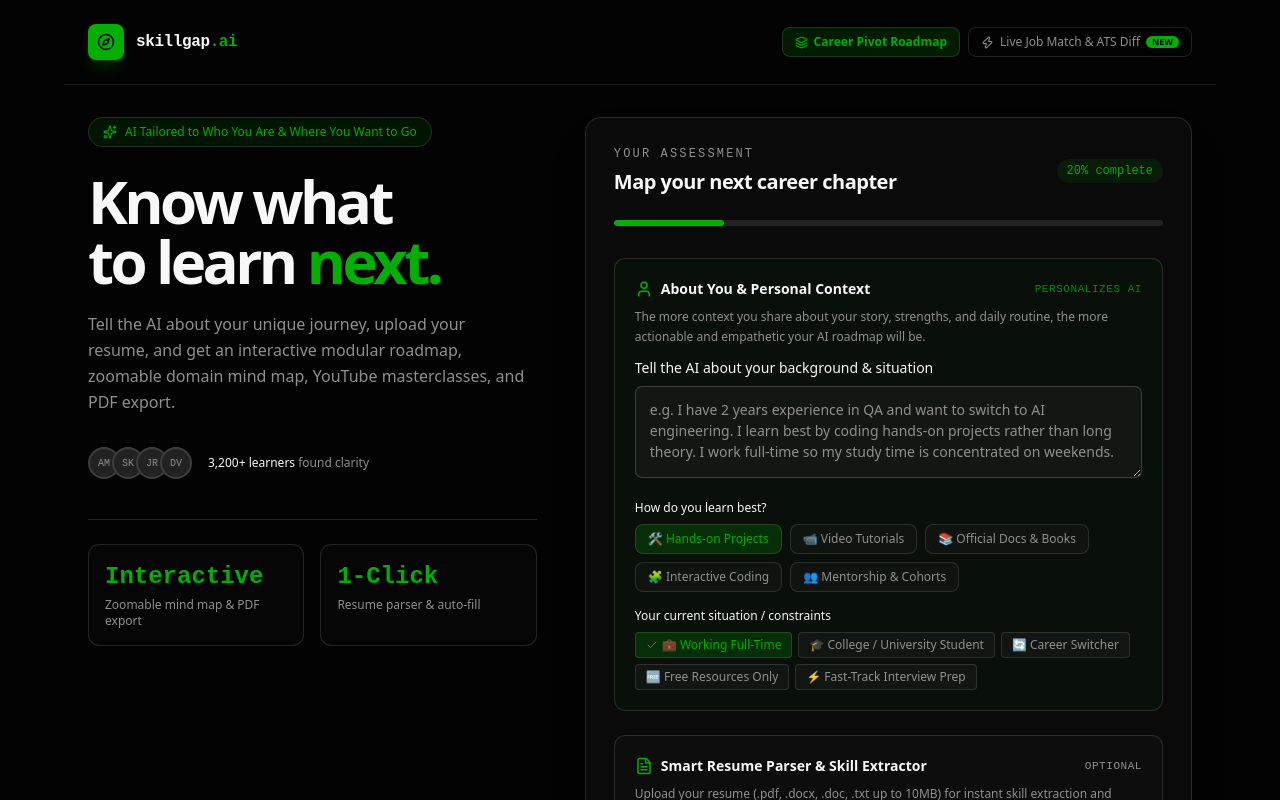
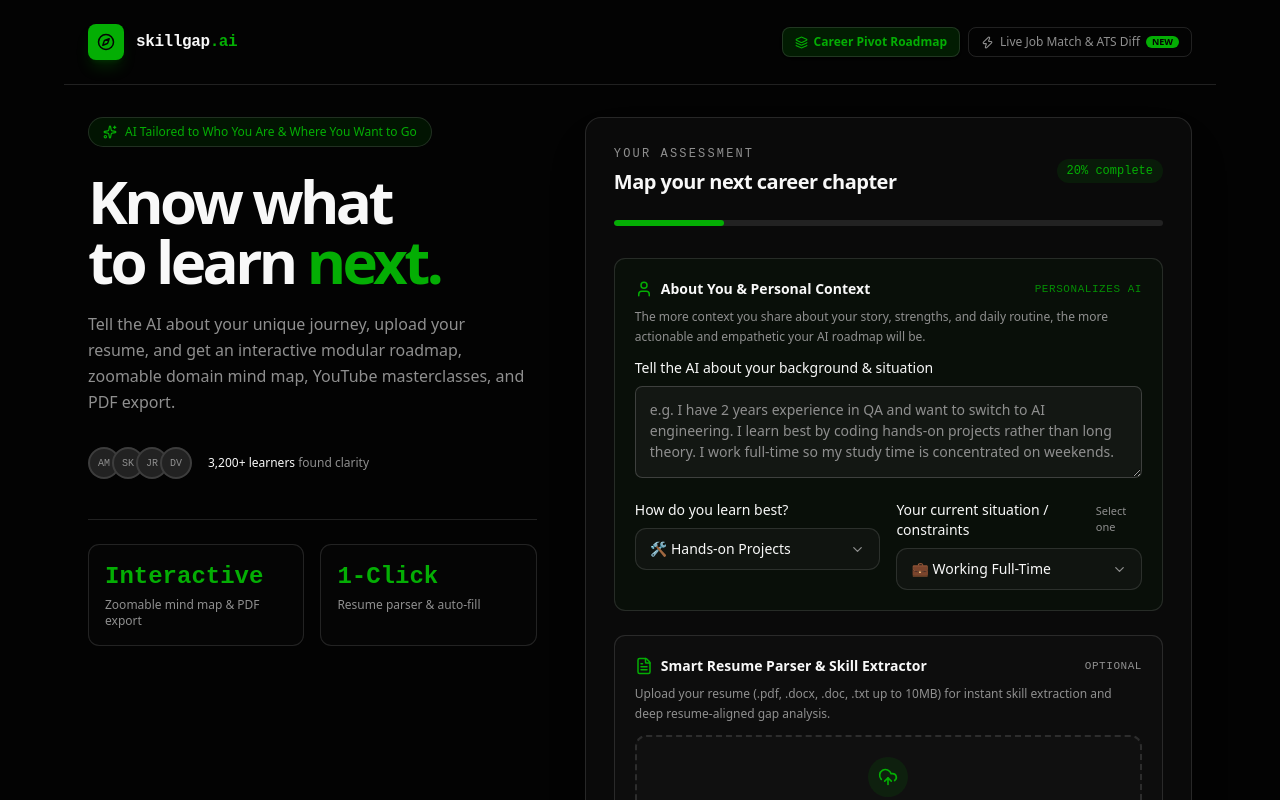
Before and after one commit to Anas-sk02/Skill-Ai, a Next.js app: page / in a window 1280 px wide. Shown: the top 800 px of the page. Built offline with nearby package versions, Linux system fonts and the light colour scheme.

Commit message:
Convert learning style and situation inputs to single-select dropdowns

```diff
--- a/app/page.tsx
+++ b/app/page.tsx
@@ -137,19 +137,19 @@ const POPULAR_SKILLS = [
 ]
 
 const LEARNING_STYLES = [
-  '🛠️ Hands-on Projects',
-  '📹 Video Tutorials',
-  '📚 Official Docs & Books',
-  '🧩 Interactive Coding',
-  '👥 Mentorship & Cohorts',
+  { label: '🛠️ Hands-on Projects', value: '🛠️ Hands-on Projects', hint: 'Build real apps & learn by doing' },
+  { label: '📹 Video Tutorials', value: '📹 Video Tutorials', hint: 'Step-by-step video courses & walkthroughs' },
+  { label: '📚 Official Docs & Books', value: '📚 Official Docs & Books', hint: 'Deep architectural theory & references' },
+  { label: '🧩 Interactive Coding', value: '🧩 Interactive Coding', hint: 'Hands-on browser challenges & sandbox drills' },
+  { label: '👥 Mentorship & Cohorts', value: '👥 Mentorship & Cohorts', hint: 'Community feedback & code reviews' },
 ]
 
-const CONTEXT_TAGS = [
-  '💼 Working Full-Time',
-  '🎓 College / University Student',
-  '🔄 Career Switcher',
-  '🆓 Free Resources Only',
-  '⚡ Fast-Track Interview Prep',
+const CONTEXT_OPTIONS = [
+  { label: '💼 Working Full-Time', value: '💼 Working Full-Time', hint: 'Concentrated study hours, evening/weekend focus' },
+  { label: '🎓 College / University Student', value: '🎓 College / University Student', hint: 'Flexible academic schedule, internship focus' },
+  { label: '🔄 Career Switcher', value: '🔄 Career Switcher', hint: 'Transitioning domains, high-leverage skill emphasis' },
+  { label: '🆓 Free Resources Only', value: '🆓 Free Resources Only', hint: 'Zero-cost open-source roadmaps & YouTube' },
+  { label: '⚡ Fast-Track Interview Prep', value: '⚡ Fast-Track Interview Prep', hint: 'Urgent turnaround for upcoming screens' },
 ]
 
 export default function Page() {
@@ -165,7 +165,7 @@ export default function Page() {
   // "About You" & Learning Preferences State
   const [aboutYou, setAboutYou] = useState('')
   const [learningStyle, setLearningStyle] = useState('🛠️ Hands-on Projects')
-  const [selectedContextTags, setSelectedContextTags] = useState<string[]>(['💼 Working Full-Time'])
+  const [currentSituation, setCurrentSituation] = useState('💼 Working Full-Time')
 
   const [loading, setLoading] = useState(false)
   const [error, setError] = useState('')
@@ -192,12 +192,6 @@ export default function Page() {
   const toggleSkill = (skill: string) => {
     setSkills((current) =>
       current.includes(skill) ? current.filter((item) => item !== skill) : [...current, skill]
-    )
-  }
-
-  const toggleContextTag = (tag: string) => {
-    setSelectedContextTags((current) =>
-      current.includes(tag) ? current.filter((item) => item !== tag) : [...current, tag]
     )
   }
 
@@ -341,7 +335,7 @@ export default function Page() {
 
       const combinedAboutYou = [
         aboutYou.trim(),
-        selectedContextTags.length > 0 ? `Situation / Constraints: ${selectedContextTags.join(', ')}` : '',
+        currentSituation ? `Situation / Constraints: ${currentSituation}` : '',
       ]
         .filter(Boolean)
         .join('\n\n')
@@ -537,54 +531,23 @@ export default function Page() {
                 />
               </Field>
 
-              {/* Learning Style Chips */}
-              <div className="mt-4">
-                <label className="block mb-2 text-xs font-medium text-foreground">
-                  How do you learn best?
-                </label>
-                <div className="flex flex-wrap gap-2">
-                  {LEARNING_STYLES.map((style) => (
-                    <button
-                      type="button"
-                      key={style}
-                      onClick={() => setLearningStyle(style)}
-                      className={`rounded-lg border px-3 py-1.5 text-xs font-medium transition-all ${
-                        learningStyle === style
-                          ? 'border-primary bg-primary/20 text-primary shadow-sm'
-                          : 'border-border bg-secondary/30 text-muted-foreground hover:border-primary/40 hover:text-foreground'
-                      }`}
-                    >
-                      {style}
-                    </button>
-                  ))}
-                </div>
-              </div>
-
-              {/* Context / Situation Tags */}
-              <div className="mt-4">
-                <label className="block mb-2 text-xs font-medium text-foreground">
-                  Your current situation / constraints
-                </label>
-                <div className="flex flex-wrap gap-1.5">
-                  {CONTEXT_TAGS.map((tag) => {
-                    const isSelected = selectedContextTags.includes(tag)
-                    return (
-                      <button
-                        type="button"
-                        key={tag}
-                        onClick={() => toggleContextTag(tag)}
-                        className={`flex items-center gap-1 rounded px-2.5 py-1 text-xs transition-colors ${
-                          isSelected
-                            ? 'bg-primary/20 text-primary border border-primary/40 font-medium'
-                            : 'bg-secondary/40 text-muted-foreground border border-border hover:border-primary/40 hover:text-foreground'
-                        }`}
-                      >
-                        {isSelected && <Check size={12} />}
-                        {tag}
-                      </button>
-                    )
-                  })}
-                </div>
+              {/* Learning Style & Situation Dropdowns */}
+              <div className="mt-4 grid gap-4 sm:grid-cols-2">
+                <Field label="How do you learn best?">
+                  <CustomDropdown
+                    value={learningStyle}
+                    onChange={setLearningStyle}
+                    options={LEARNING_STYLES}
+                  />
+                </Field>
+
+                <Field label="Your current situation / constraints" hint="Select one">
+                  <CustomDropdown
+                    value={currentSituation}
+                    onChange={setCurrentSituation}
+                    options={CONTEXT_OPTIONS}
+                  />
+                </Field>
               </div>
             </div>
 
```
